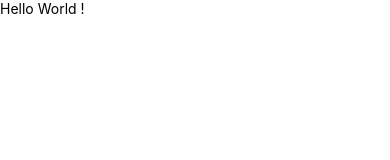
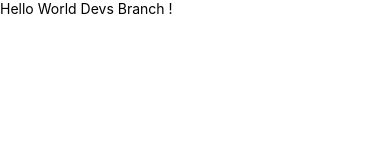
Before and after one commit to rajilsaj/imani, a React Native app: screen / in a window 390 px wide. Shown: the top 160 px of the page. Built offline with nearby package versions, Linux system fonts and the light colour scheme.

Commit message:
Commit 0 devs

```diff
--- a/App.tsx
+++ b/App.tsx
@@ -4,7 +4,7 @@ import { Text, View } from 'react-native';
 export default function App() {
   return (
     <View>
-      <Text>Hello World !</Text>
+      <Text>Hello World Devs Branch !</Text>
     </View>
   );
 }
```
